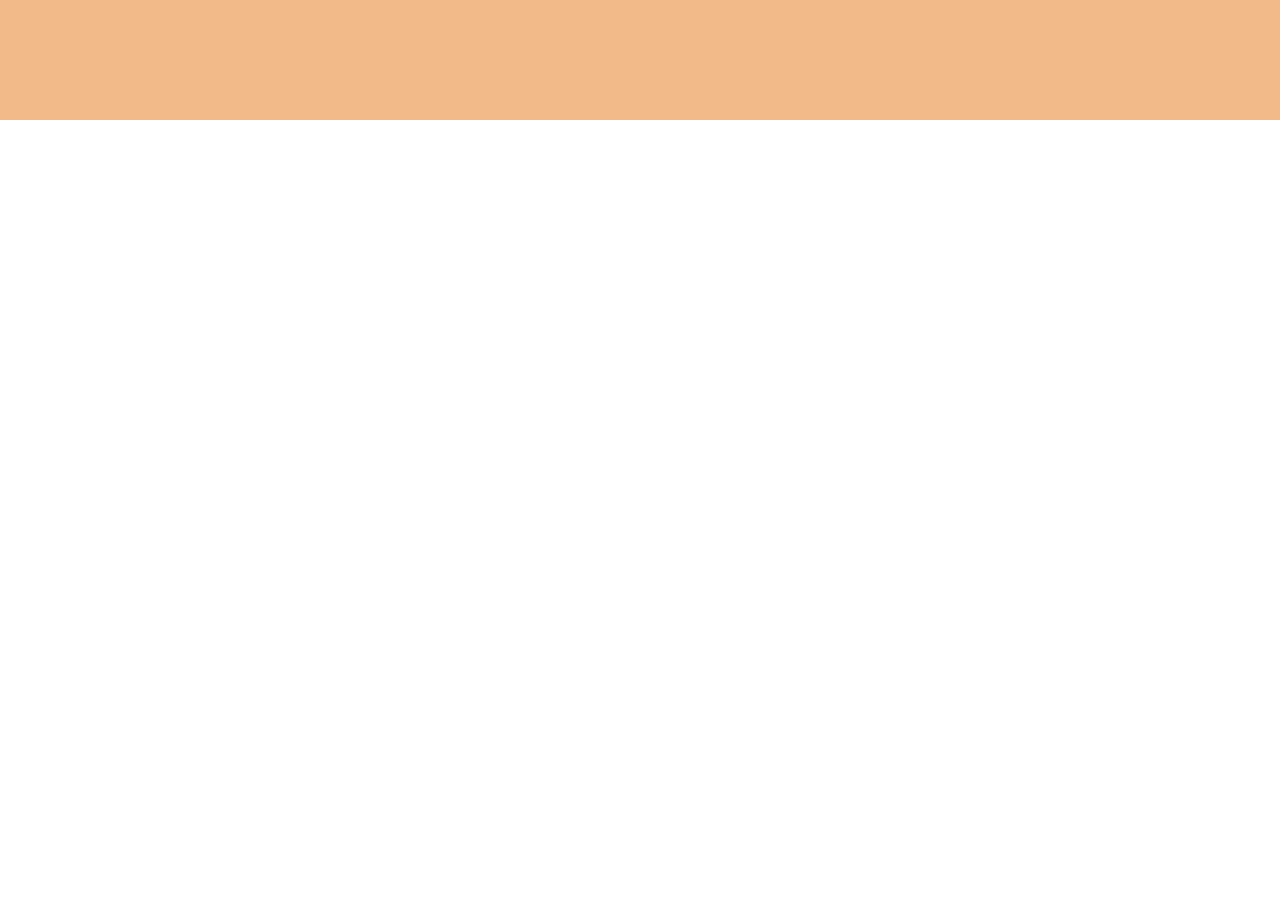
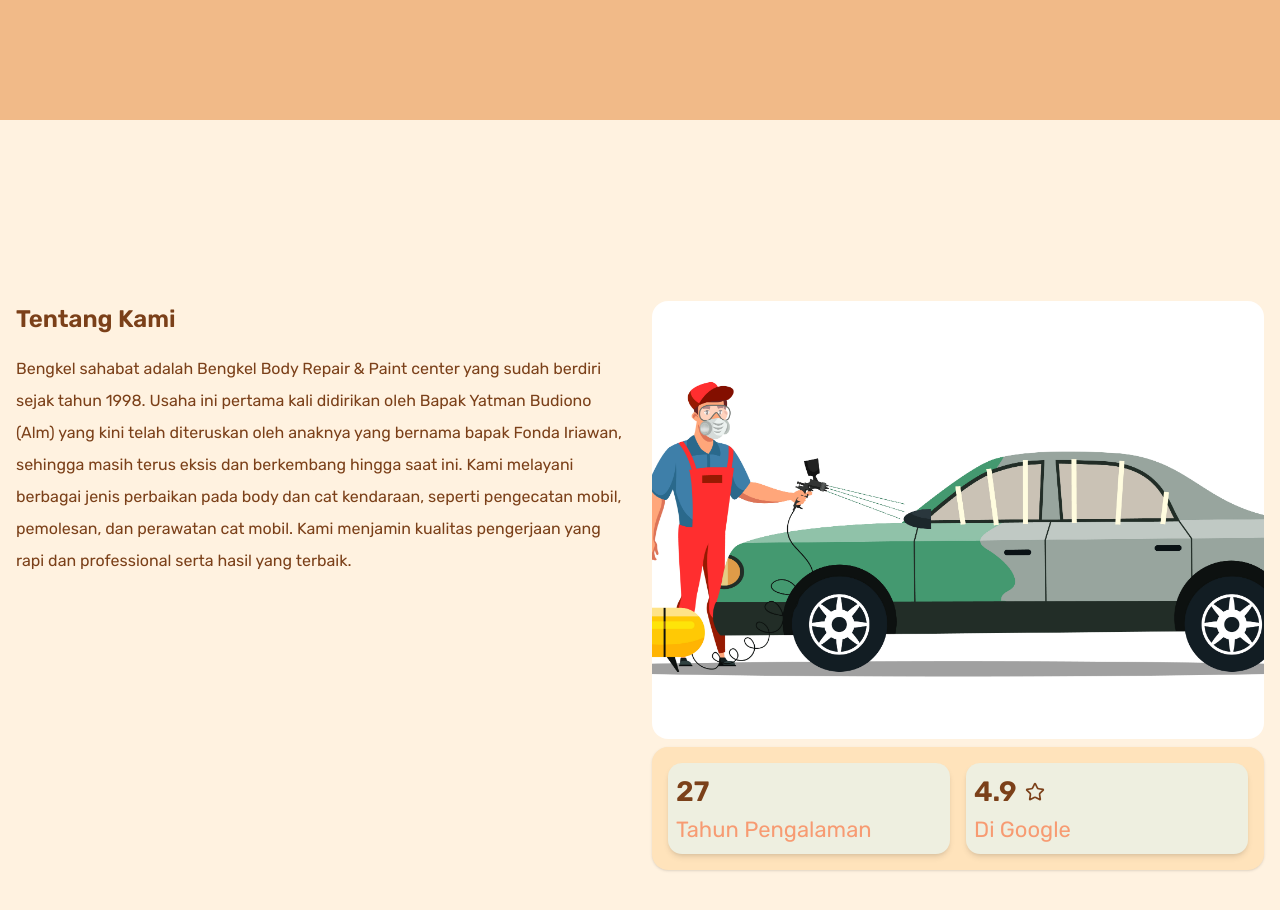
Before and after one commit to fauzanmuh/bengkel-sahabat-new, a Next.js app: page / in a window 1280 px wide. Shown: the part 760-1670 px from the top of the page. Built offline with nearby package versions, Linux system fonts and the light colour scheme.

Commit message:
feat: add about section

```diff
--- a/src/app/page.tsx
+++ b/src/app/page.tsx
@@ -1,5 +1,6 @@
 "use client";
 
+import AboutSection from "@/components/AboutSection";
 import Navbar from "@/components/Navbar";
 import { ScrollVelocity } from "@/components/ScrollVelocity";
 import "@/css/style.css";
@@ -24,7 +25,13 @@ export default function Home() {
         </section>
         <section
           id="about"
-          className="w-full h-screen flex items-center justify-center"
+          className="bg-[#FFF2E0] w-full min-h-screen py-18 px-2 flex items-center justify-center"
+        >
+          <AboutSection />
+        </section>
+        <section
+          id="servies"
+          className="bg-[#FFF2E0] w-full min-h-screen py-18 flex items-center justify-center"
         ></section>
       </div>
     </>
--- /dev/null
+++ b/src/components/AboutSection.tsx
@@ -0,0 +1,60 @@
+import { Star } from "lucide-react";
+import Image from "next/image";
+
+export default function AboutSection() {
+  return (
+    <>
+      <div className="container grid grid-cols-1 md:grid-cols-2 gap-6">
+        <div className="col-span-1">
+          <h2 className="text-[22px] md:text-[24px] text-[#7B4019] font-semibold">
+            Tentang Kami
+          </h2>
+          <p className="text-[14px] md:text-[16px] leading-6 md:leading-8 text-[#7B4019] mt-4">
+            Bengkel sahabat adalah Bengkel Body Repair & Paint center yang sudah
+            berdiri sejak tahun 1998. Usaha ini pertama kali didirikan oleh
+            Bapak Yatman Budiono (Alm) yang kini telah diteruskan oleh anaknya
+            yang bernama bapak Fonda Iriawan, sehingga masih terus eksis dan
+            berkembang hingga saat ini. Kami melayani berbagai jenis perbaikan
+            pada body dan cat kendaraan, seperti pengecatan mobil, pemolesan,
+            dan perawatan cat mobil. Kami menjamin kualitas pengerjaan yang rapi
+            dan professional serta hasil yang terbaik.
+          </p>
+        </div>
+        <div className="col-span-1">
+          <div className="w-full h-full flex items-center justify-center">
+            <Image
+              src="/assets/img/car_paint-repair.jpg"
+              alt="about us"
+              width={500}
+              height={500}
+              className="w-full h-full object-fill md:object-cover rounded-2xl"
+              priority
+            />
+          </div>
+          <div className="bg-[#FFE3BB] grid grid-cols-1 md:grid-cols-2 gap-4 p-4 shadow rounded-2xl mt-2">
+            {/* Experience */}
+            <div className="shadow-md p-2 rounded-xl bg-[#EEEFE0]">
+              <h2 className="text-[24px] md:text-[28px] text-[#7B4019] text-center md:text-start font-semibold">
+                27
+              </h2>
+              <h2 className="text-[18px] md:text-[22px] text-[#F79B72] text-center md:text-start">
+                Tahun Pengalaman
+              </h2>
+            </div>
+            <div className="shadow-md p-2 rounded-xl bg-[#EEEFE0]">
+              <div className="flex items-center justify-center md:justify-start gap-2">
+                <h2 className="text-[24px] md:text-[28px] text-[#7B4019] font-semibold">
+                  4.9
+                </h2>
+                <Star size={20} className="text-[#7B4019]" />
+              </div>
+              <h2 className="text-[18px] md:text-[22px] text-[#F79B72] text-center md:text-start">
+                Di Google
+              </h2>
+            </div>
+          </div>
+        </div>
+      </div>
+    </>
+  );
+}
```
Also changed, not shown: public/assets/img/car_paint-repair.jpg (added).
